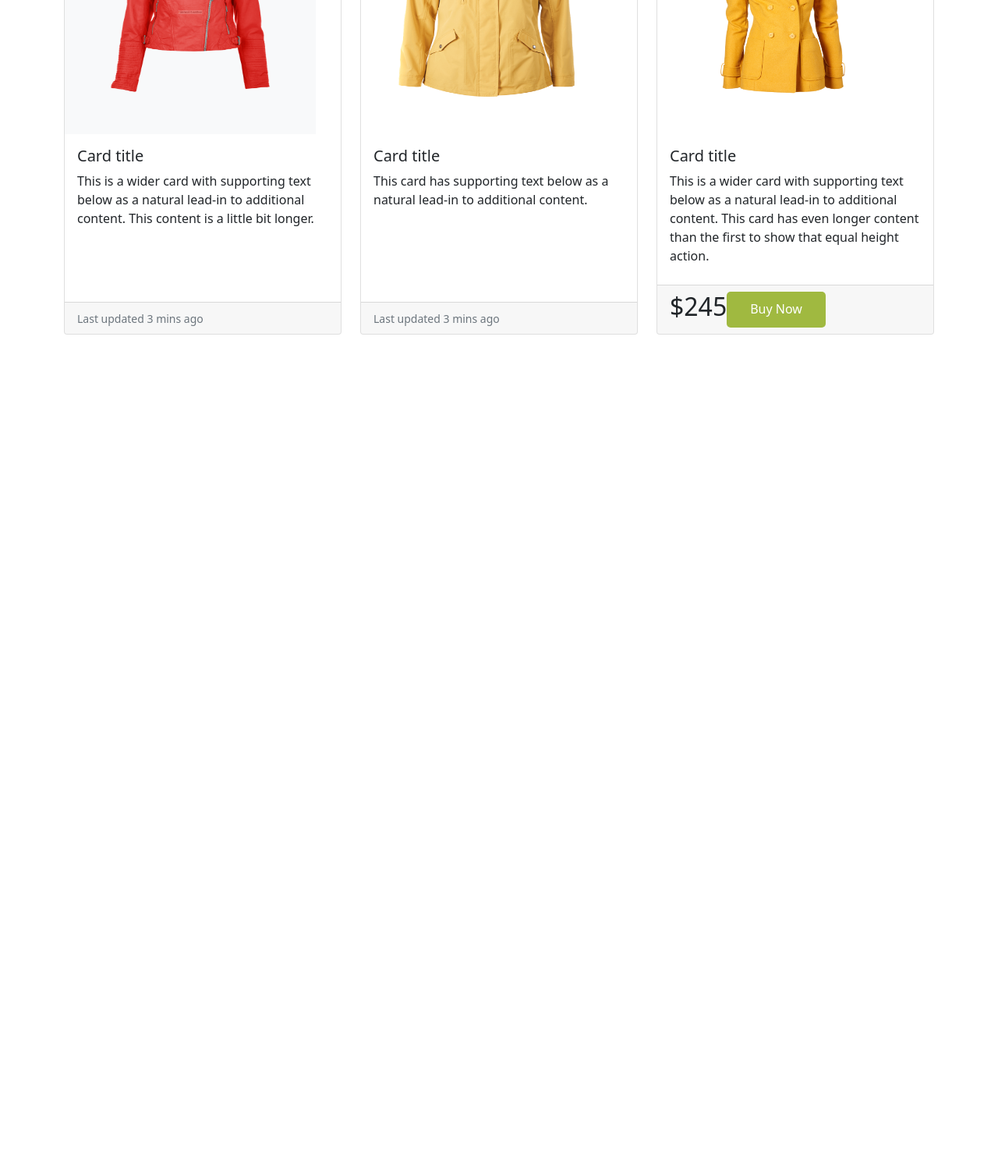
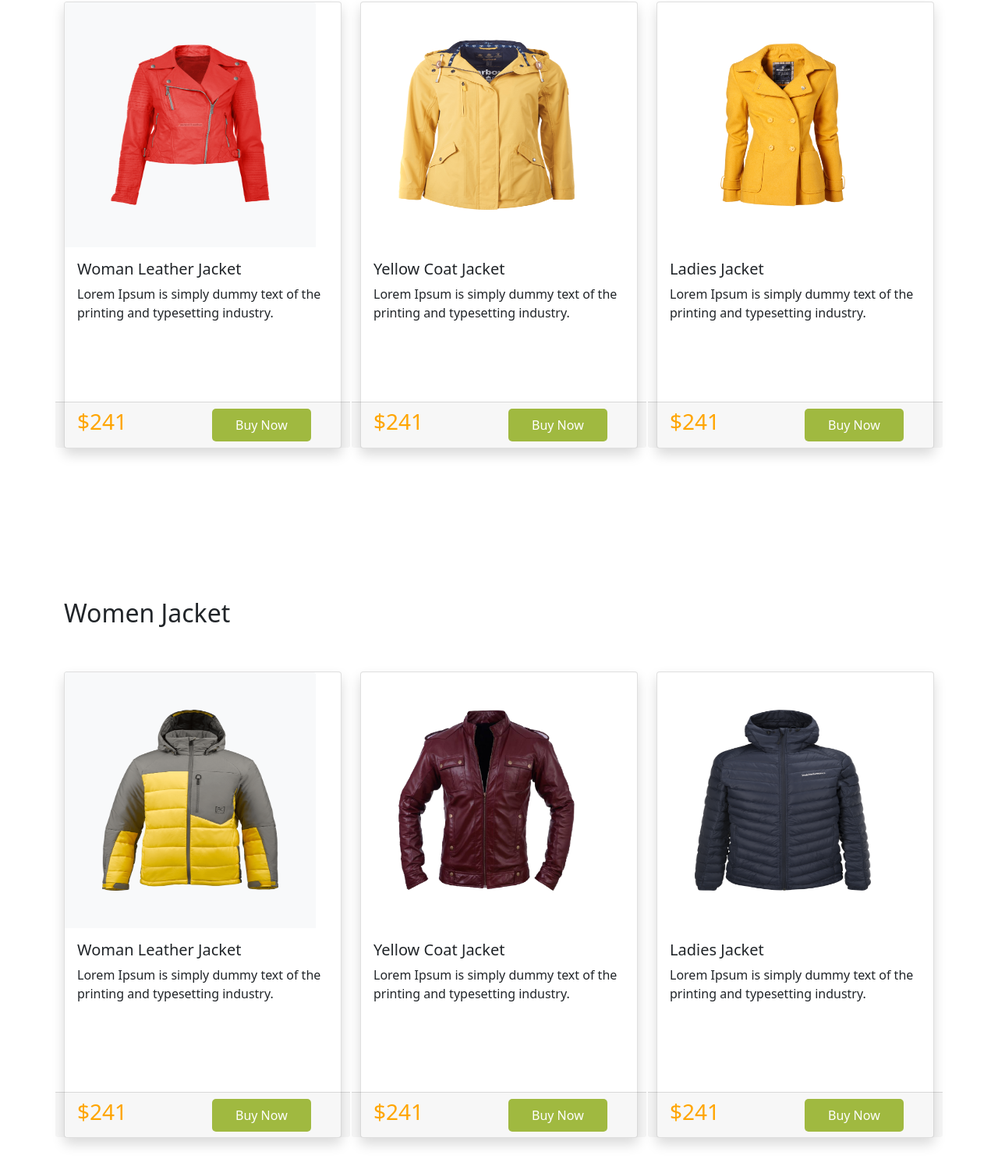
Before and after one commit to AbidurRahman24/Simple-eCommerce-bootstrap-project, a plain HTML site: page index.html in a window 1280 px wide. Shown: the part 834-2338 px from the top of the page at 78% size. Before the commit the page ends 1263 px from the top, so only its background shows below. Drawn offline with nearby package versions, Linux system fonts and the light colour scheme.

Commit message:
Section done

```diff
--- a/index.html
+++ b/index.html
@@ -75,44 +75,59 @@
     </section>
 
       <!-- End Hero section -->
-    <section>
+    <section class='py-5 px-5'>
       <div class="container mt-5">
-        <h2 class=''>Women Jacket</h2>
-        <div class="row row-cols-1 row-cols-md-3 g-4">
-          <div class="col ">
-            <div class="card h-100 w-100">
+        <h2 class='py-5'>Women Jacket</h2>
+        <div class="row row-cols-1 row-cols-md-3 g-4 ">
+          <div class="col  ">
+            <div class="card h-100 w-100 shadow">
               <img src="./Image/jacket-3.png" class="card-img-top p-5 bg-light" alt="...">
               <div class="card-body">
-                <h5 class="card-title">Card title</h5>
-                <p class="card-text">This is a wider card with supporting text below as a natural lead-in to additional content. This content is a little bit longer.</p>
+                <h5 class="card-title">Woman Leather Jacket </h5>
+                <p class="card-text">Lorem Ipsum is simply dummy text of the
+                  printing and typesetting industry.</p>
               </div>
-              <div class="card-footer">
-                <small class="text-muted">Last updated 3 mins ago</small>
+              <div class=" row card-footer justify-content-around">
+                <div class="col-md-6">
+                  <h3>$241</h3>
+                </div>
+                <div class="col-md-6 align-items-center align-self-center">
+                  <a href="" class="global-button">Buy Now</a>
+                </div>
               </div>
             </div>
           </div>
           <div class="col">
-            <div class="card h-100">
+            <div class="card h-100 shadow">
               <img src="./Image/PngItem_2597366 1.png" class="card-img-top p-5" alt="...">
               <div class="card-body">
-                <h5 class="card-title">Card title</h5>
-                <p class="card-text">This card has supporting text below as a natural lead-in to additional content.</p>
+                <h5 class="card-title">Yellow Coat Jacket </h5>
+                <p class="card-text">Lorem Ipsum is simply dummy text of the
+                  printing and typesetting industry.</p>
               </div>
-              <div class="card-footer">
-                <small class="text-muted">Last updated 3 mins ago</small>
+              <div class=" row card-footer justify-content-around">
+                <div class="col-md-6 ">
+                  <h3>$241</h3>
+                </div>
+                <div class="col-md-6 align-items-center align-self-center">
+                  <a href="" class="global-button">Buy Now</a>
+                </div>
               </div>
             </div>
           </div>
           <div class="col">
-            <div class="card h-100">
+            <div class="card h-100 shadow">
               <img src="./Image/SeekPng 1.png" class="card-img-top p-5" alt="...">
               <div class="card-body">
-                <h5 class="card-title">Card title</h5>
-                <p class="card-text">This is a wider card with supporting text below as a natural lead-in to additional content. This card has even longer content than the first to show that equal height action.</p>
+                <h5 class="card-title">Ladies Jacket </h5>
+                <p class="card-text">Lorem Ipsum is simply dummy text of the
+                  printing and typesetting industry.</p>
               </div>
-              <div class="card-footer">
-                <div class="card-price-button d-flex ">
-                  <h2>$245</h2>
+              <div class=" row card-footer justify-content-around">
+                  <div class="col-md-6 ">
+                    <h3>$241</h3>
+                  </div>
+                  <div class="col-md-6 align-items-center align-self-center">
                     <a href="" class="global-button">Buy Now</a>
                   </div>
                 </div>
@@ -120,6 +135,71 @@
           </div>
         </div>
     </div>
+    </section>
+
+    <!-- section mac jecket -->
+    <section class="manjecket">
+      <section class='py-5 px-5'>
+        <div class="container mt-5">
+          <h2 class='py-5'>Women Jacket</h2>
+          <div class="row row-cols-1 row-cols-md-3 g-4 ">
+            <div class="col  ">
+              <div class="card h-100 w-100 shadow">
+                <img src="./Image/image 11.png" class="card-img-top p-5 bg-light" alt="...">
+                <div class="card-body">
+                  <h5 class="card-title">Woman Leather Jacket </h5>
+                  <p class="card-text">Lorem Ipsum is simply dummy text of the
+                    printing and typesetting industry.</p>
+                </div>
+                <div class=" row card-footer justify-content-around">
+                  <div class="col-md-6">
+                    <h3>$241</h3>
+                  </div>
+                  <div class="col-md-6 align-items-center align-self-center">
+                    <a href="" class="global-button">Buy Now</a>
+                  </div>
+                </div>
+              </div>
+            </div>
+            <div class="col">
+              <div class="card h-100 shadow">
+                <img src="./Image/vippng 1.png" class="card-img-top p-5" alt="...">
+                <div class="card-body">
+                  <h5 class="card-title">Yellow Coat Jacket </h5>
+                  <p class="card-text">Lorem Ipsum is simply dummy text of the
+                    printing and typesetting industry.</p>
+                </div>
+                <div class=" row card-footer justify-content-around">
+                  <div class="col-md-6 ">
+                    <h3>$241</h3>
+                  </div>
+                  <div class="col-md-6 align-items-center align-self-center">
+                    <a href="" class="global-button">Buy Now</a>
+                  </div>
+                </div>
+              </div>
+            </div>
+            <div class="col">
+              <div class="card h-100 shadow">
+                <img src="./Image/toppng 1.png" class="card-img-top p-5" alt="...">
+                <div class="card-body">
+                  <h5 class="card-title">Ladies Jacket </h5>
+                  <p class="card-text">Lorem Ipsum is simply dummy text of the
+                    printing and typesetting industry.</p>
+                </div>
+                <div class=" row card-footer justify-content-around">
+                    <div class="col-md-6 ">
+                      <h3>$241</h3>
+                    </div>
+                    <div class="col-md-6 align-items-center align-self-center">
+                      <a href="" class="global-button">Buy Now</a>
+                    </div>
+                  </div>
+              </div>
+            </div>
+          </div>
+      </div>
+      </section>
     </section>
 
     <!-- Option 1: Bootstrap Bundle with Popper -->
--- a/style.css
+++ b/style.css
@@ -6,6 +6,9 @@
 h1{
     font-size: 3.8rem !important;
 
+}
+h3{
+  color: orange;
 }
 
 .global-button {
```
Lines whose indentation alone changed are shown as unchanged.
